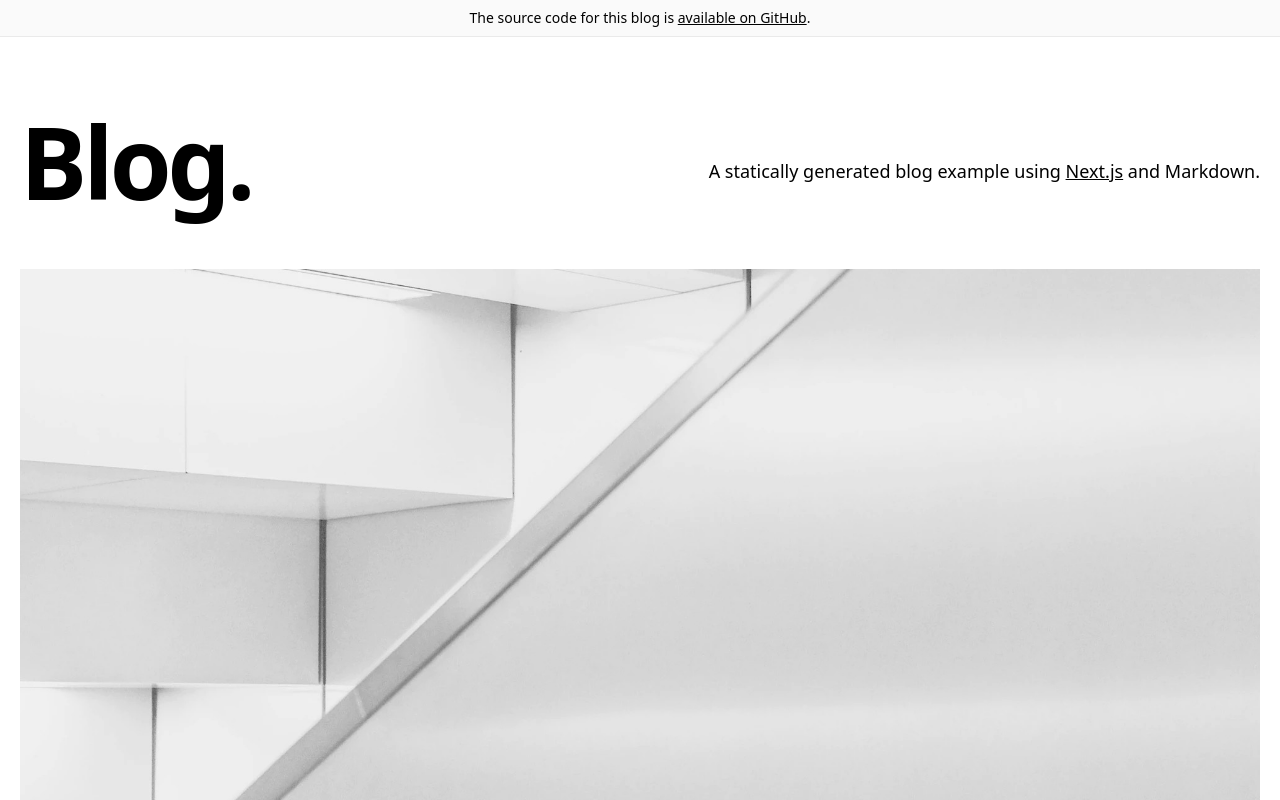
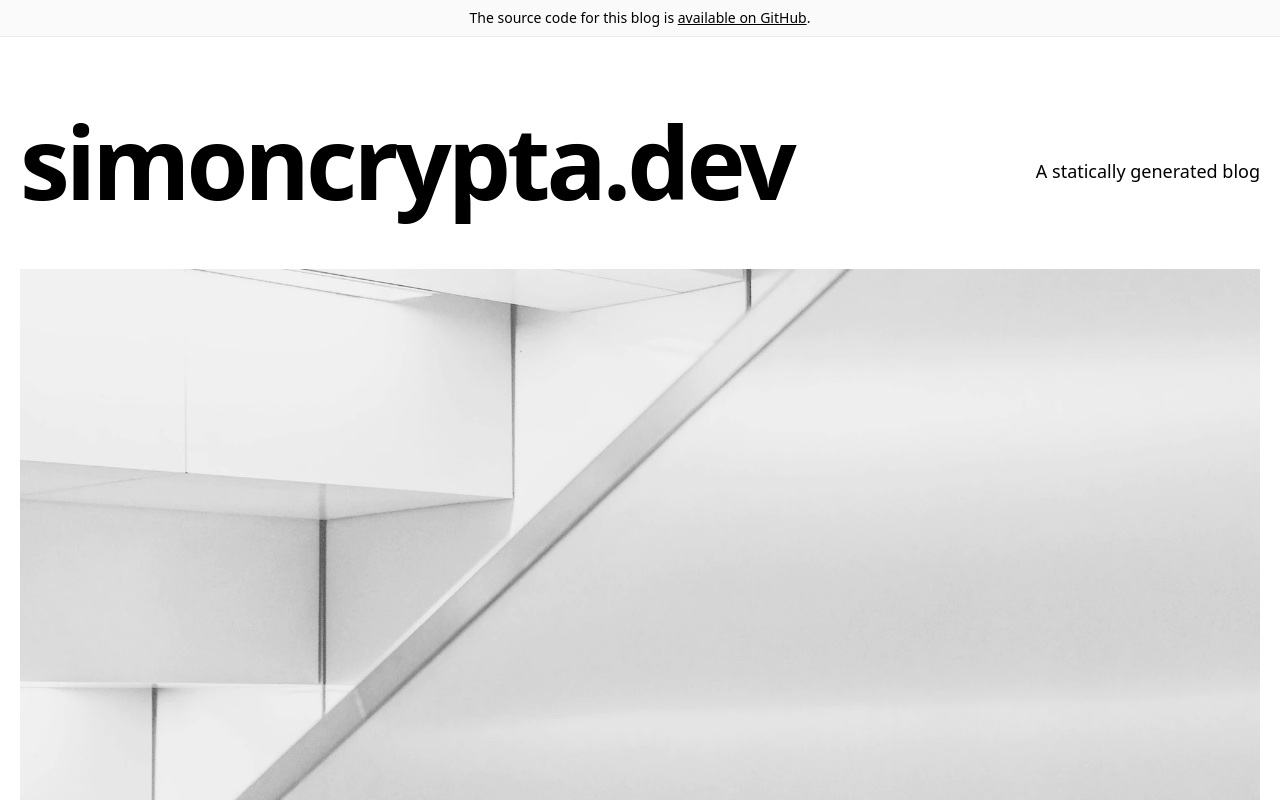
Before and after one commit to simoncrypta/simoncrypta, a Next.js app: page / in a window 1280 px wide. Shown: the top 800 px of the page. Built offline with nearby package versions, Linux system fonts and the light colour scheme.

Commit message:
Change intro

```diff
--- a/components/intro.js
+++ b/components/intro.js
@@ -1,20 +1,13 @@
-import { CMS_NAME } from '../lib/constants'
+
 
 export default function Intro() {
   return (
     <section className="flex-col md:flex-row flex items-center md:justify-between mt-16 mb-16 md:mb-12">
       <h1 className="text-6xl md:text-8xl font-bold tracking-tighter leading-tight md:pr-8">
-        Blog.
+        simoncrypta.dev
       </h1>
       <h4 className="text-center md:text-left text-lg mt-5 md:pl-8">
-        A statically generated blog example using{' '}
-        <a
-          href="https://nextjs.org/"
-          className="underline hover:text-success duration-200 transition-colors"
-        >
-          Next.js
-        </a>{' '}
-        and {CMS_NAME}.
+        A statically generated blog
       </h4>
     </section>
   )
```
